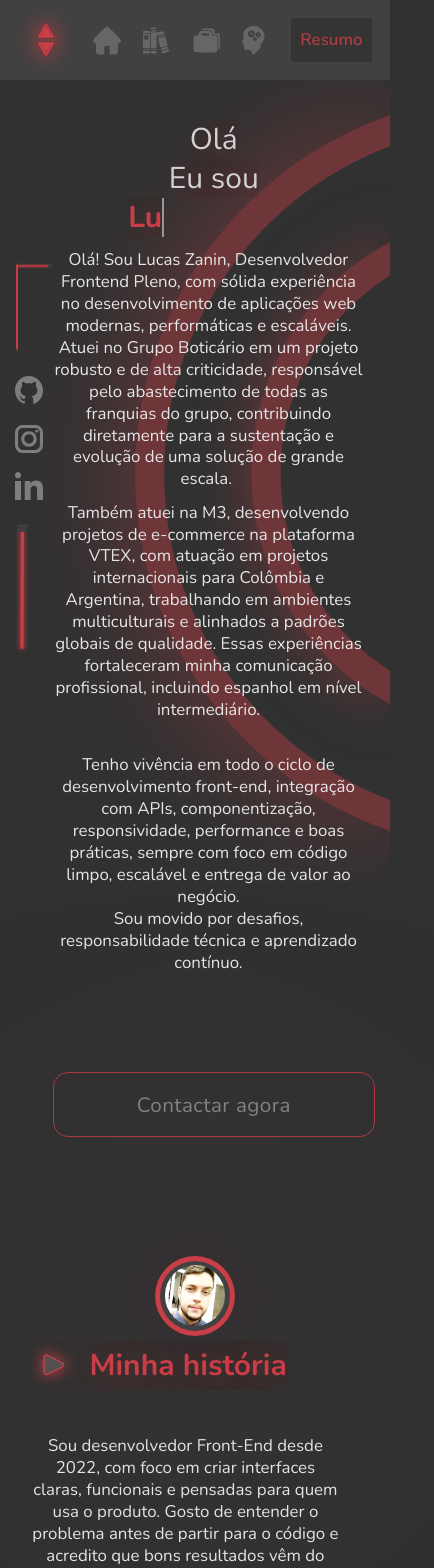
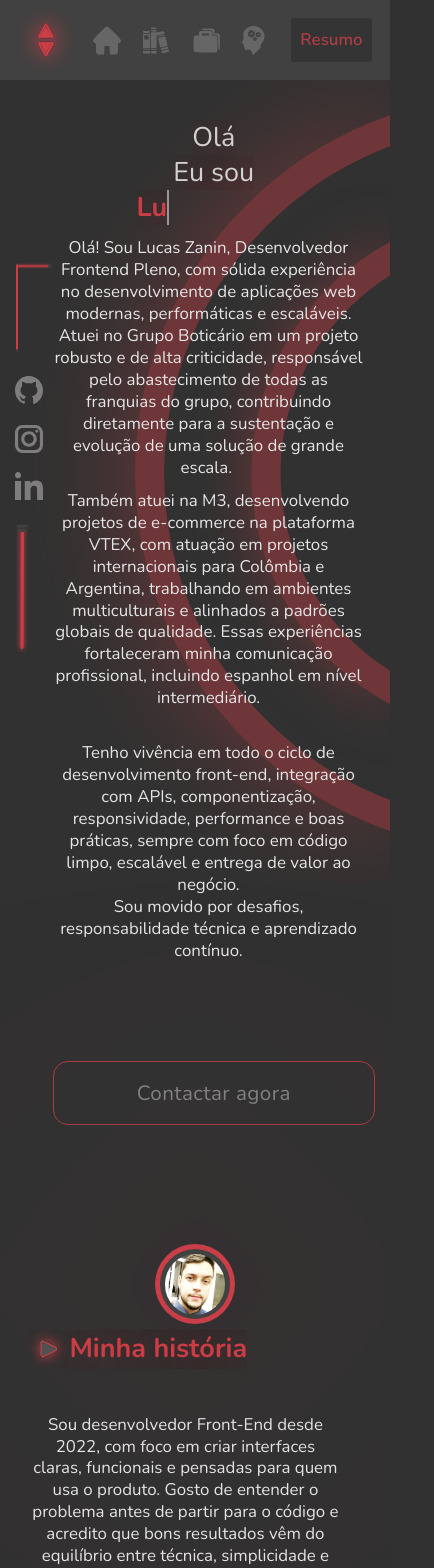
Before and after one commit to Lucaszanin/portifolio-react, a React (Vite) app: page / in a window 390 px wide. Shown: the top 1568 px of the page, 434 px wide, since content can reach past the window. Built offline with nearby package versions, Linux system fonts and the light colour scheme; the HTML template or start-up script is replaced by a standard one.

Commit message:
feature: update responsive styles

```diff
--- a/src/ui/pages/main/components/CustomizeTitle/CustomizeTitle.styles.ts
+++ b/src/ui/pages/main/components/CustomizeTitle/CustomizeTitle.styles.ts
@@ -56,6 +56,10 @@ export const Title = styled.h2<TextColorProps>`
   @media (max-width: 568px) {
     font-size: 2rem;
   }
+
+  @media (max-width: 475px) {
+    font-size: 1.8rem;
+  }
 `
 
 const ALIGN_CONTAINER = {
--- a/src/ui/pages/main/sections/About/AboutSection.styles.ts
+++ b/src/ui/pages/main/sections/About/AboutSection.styles.ts
@@ -83,10 +83,12 @@ export const TopWrapper = styled.div`
       height: 50px;
       background: url('/arrow-heading-led.svg') no-repeat;
       background-size: cover;
-    }
-    @media (max-width: 568px) {
-      text-align: center;
-      width: max-content;
+      @media (max-width: 568px) {
+        text-align: center;
+        width: 40px;
+        height: 40px;
+        margin-right: 0;
+      }
     }
   }
 `
--- a/src/ui/pages/main/sections/SuitCase/SuitCaseSection.styles.ts
+++ b/src/ui/pages/main/sections/SuitCase/SuitCaseSection.styles.ts
@@ -15,6 +15,7 @@ export const Container = styled.div`
   }
   @media (max-width: 568px) {
     padding: 2rem;
+    align-items: center;
   }
 `
 
@@ -33,6 +34,12 @@ export const TitleWrapper = styled.div`
       height: 50px;
       background: url('/arrow-heading-led.svg') no-repeat;
       background-size: cover;
+      @media (max-width: 568px) {
+        text-align: center;
+        margin-right: 0;
+        width: 40px;
+        height: 40px;
+      }
     }
   }
 `
```
